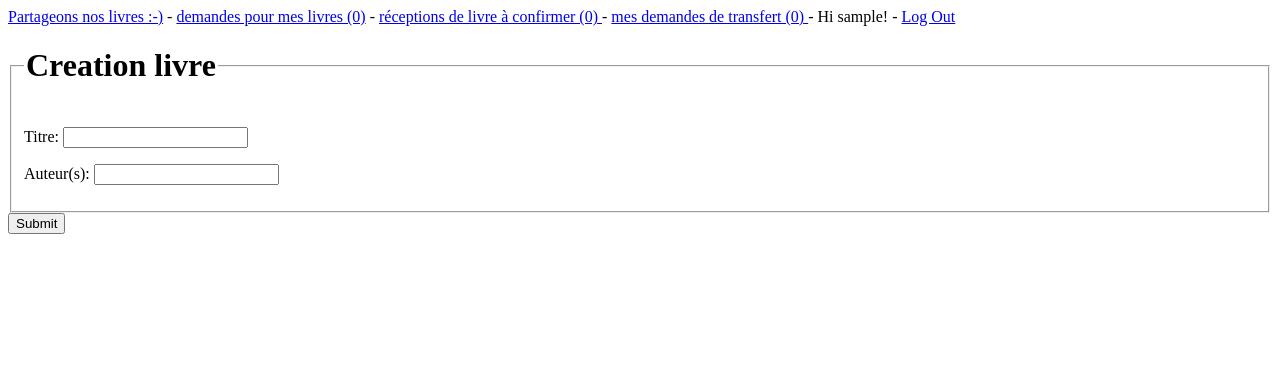
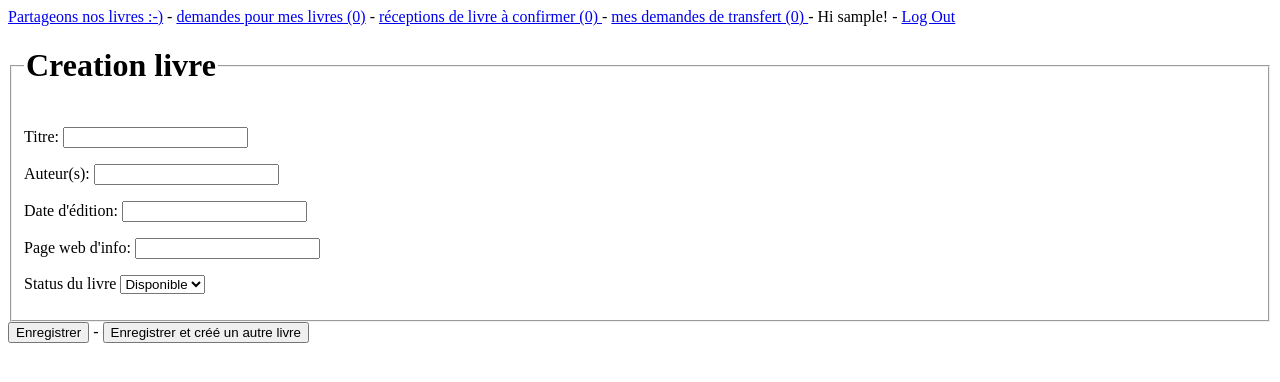
Before and after one commit to ngandriau/livrepartage, a Django app: page /livres/initnewlivre/ in a window 1280 px wide. Shown: the top 382 px of the page. Run offline with Django 4.2, Linux system fonts and the light colour scheme; the visitor is signed in with stand-in values (Sample User, id 1); some libraries are stand-ins or nearby versions.

Commit message:
extension formulaire de creation dun nouveau livre

```diff
--- a/livres/templates/livres/livre_edit.html
+++ b/livres/templates/livres/livre_edit.html
@@ -20,8 +20,15 @@
     <input type="hidden" name="livre_id" value="{{ livre.id }}">
     <p/>Titre: <input type="text" name="titre" id="titre" value="{{ livre.titre_text }}">
     <p/>Auteur(s): <input type="text" name="auteur" id="auteur" value="{{ livre.auteur_text }}">
+    <p/>Date d'&eacutedition: <input type="text" name="dateedition" id="dateedition" value="{{ livre.publication_date }}">
+    <p/>Page web d'info: <input type="text" name="pageweb" id="pageweb" value="{{ livre.url_externe_livre_text }}">
+    <p/>Status du livre
+<select name="transferable_status">
+    <option value="DISP" selected>Disponible</option>
+    <option value="LECT" >En lecture</option>
+</select>
 </fieldset>
-<input type="submit">
+<button type="submit">Enregistrer</button> - <button type="submit">Enregistrer et cr&eacute&eacute un autre livre</button>
 </form>
 
 {% endblock content %}
--- a/livres/views.py
+++ b/livres/views.py
@@ -4,6 +4,7 @@ from django.shortcuts import get_object_or_404, render
 from django.urls import reverse
 from django.utils import timezone
 from django.views import generic
+from django.utils import dateparse
 
 from .models import Livre, Transfert
 
@@ -55,12 +56,19 @@ def requete_edit_livre(request, pk):
 @login_required()
 def submit_nouveau_livre(request):
     print("submit new livre")
+    print(f"submit_edit_livre({request.POST['livre_id']}) - status: {request.POST['transferable_status']}")
+    print(request.POST['dateedition'])
+    print(dateparse.parse_date(request.POST['dateedition']))
+
+    # livre.publication_date = dateparse.parse_date(request.POST['dateedition'])
+
     livre = Livre(livre_code="TODOFIX",
                   titre_text=request.POST['titre'],
                   auteur_text=request.POST['auteur'],
                   creation_date=timezone.now(),
                   createur=request.user,
-                  possesseur=request.user)
+                  possesseur=request.user,
+                  transferable_status=request.POST['transferable_status'] )
     livre.save()
     print(livre)
     return HttpResponseRedirect(reverse('livres:index'))
@@ -68,11 +76,14 @@ def submit_nouveau_livre(request):
 
 @login_required()
 def submit_edit_livre(request):
-    print(f"submit_edit_livre({request.POST['livre_id']})")
-
+    print(f"submit_edit_livre({request.POST['livre_id']}) - status: {request.POST['transferable_status']}")
+    print(request.POST['dateedition'])
+    print(dateparse.parse_date(request.POST['dateedition']))
     livre = get_object_or_404(Livre, pk=request.POST['livre_id'])
     livre.titre_text = request.POST['titre']
     livre.auteur_text = request.POST['auteur']
+    livre.transferable_status = request.POST['transferable_status']
+    livre.publication_date = dateparse.parse_date(request.POST['dateedition'])
     livre.save()
     return HttpResponseRedirect(reverse('livres:index'))
 
```
Also changed, not shown: livres/models.py (+6 -1 lines).
